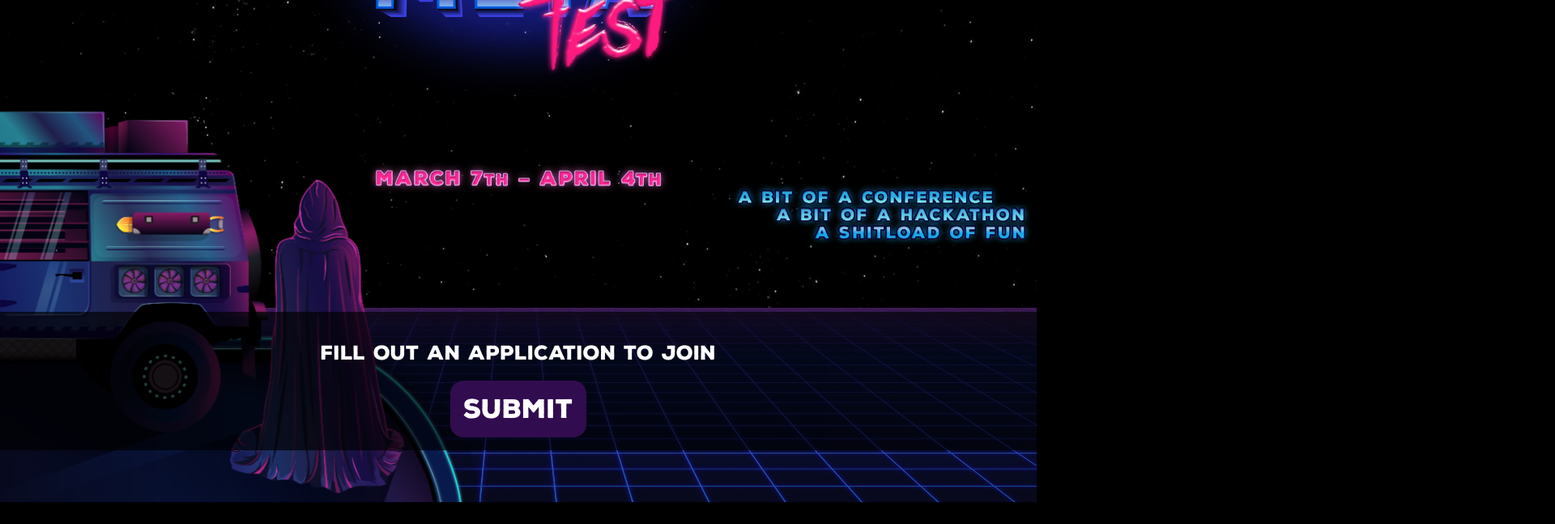
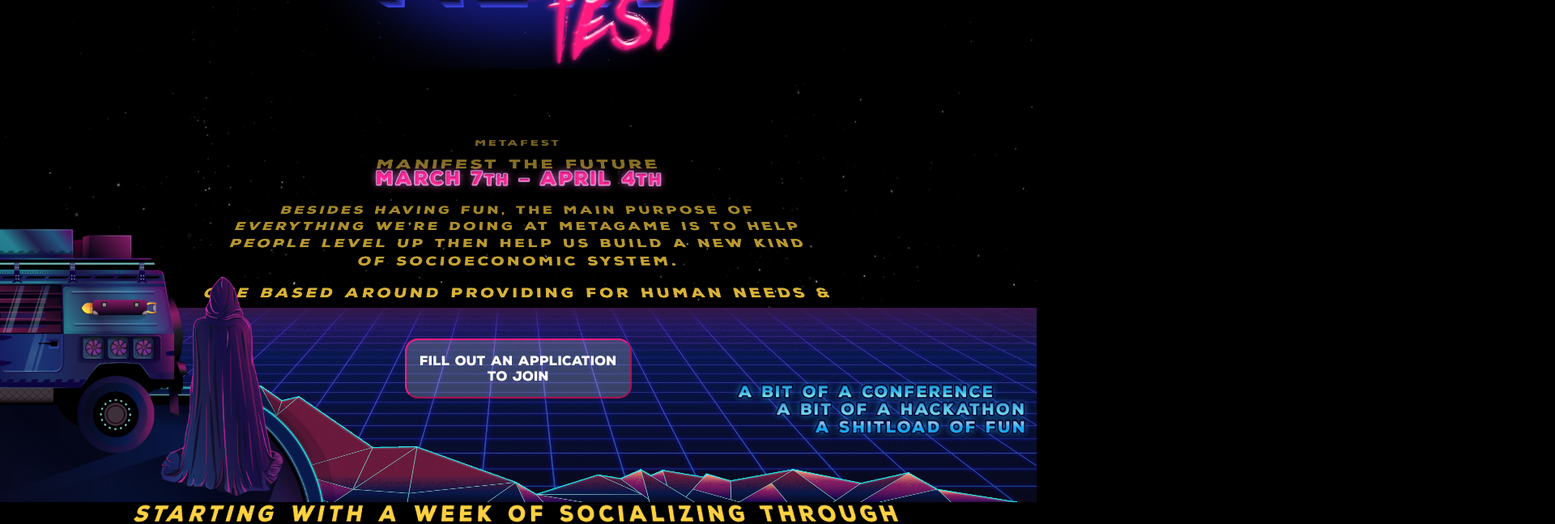
Before and after one commit to MetaFam/interspace.chat, a React (Create React App) app: page / in a window 1280 px wide. Shown: the part 180-827 px from the top of the page at 81% size, 1920 px wide, since content can reach past the window. Before the commit the page ends 800 px from the top, so only its background shows below. Built offline with nearby package versions, Linux system fonts and the light colour scheme.

Commit message:
add crawling text

```diff
--- a/src/App.css
+++ b/src/App.css
@@ -19,7 +19,6 @@
 * {
 	font-family: 'NexaRustSans-Black', sans-serif;
 	font-weight: 800;
-	color: whitesmoke;
 }
 
 body {
--- a/src/components/announcement.js
+++ b/src/components/announcement.js
@@ -2,6 +2,8 @@
 import styled from 'styled-components'
 import { useMediaQuery } from 'react-responsive'
 import { FloatingSpaceContext } from '../contexts/FloatingSpaceContext'
+
+import Crawl from './crawltext/crawltext'
 
 import HeaderImage from '../img/metafest-header.png'
 import Date from '../img/metafest-date.png'
@@ -44,7 +46,6 @@
           style={{
             width: '100vw',
             height: '100vh',
-            overflowY: 'auto',
             display: 'grid',
             placeItems: 'center'
           }}
@@ -65,14 +66,14 @@
           <img
             src={HeaderImage}
             alt='MetaFest'
-            width='100%'
+            width='50%'
             style={{
               position: 'fixed',
               marginLeft: 'auto',
               marginRight: 'auto',
               left: '0',
               right: '0',
-              top: '4rem'
+              top: '5rem'
             }}
           />
           <div>
@@ -99,17 +100,26 @@
               right: '0%',
               marginLeft: 'auto',
               marginRight: 'auto',
-              bottom: '30vh',
-              backgroundColor: '#000000AA',
+              bottom: '25vh',
               padding: '1rem'
             }}
           >
-            <h2 style={{ color: '#fff', fontSize: '2rem', padding: '0.5rem' }}>
-              Fill out an application to join
-            </h2>
-            <StyledLink href='https://form.typeform.com/to/BClVBF4E'>
-              Submit
-            </StyledLink>
+            <a href='https://form.typeform.com/to/BClVBF4E'>
+              <button
+                style={{
+                  backgroundColor: '#ffffff33',
+                  color: '#FFF',
+                  fontSize: '1rem',
+                  padding: '1rem',
+                  borderRadius: '1rem',
+                  borderColor: '#FF1B7F',
+                  borderSize: '3px',
+                  cursor: 'pointer'
+                }}
+              >
+                Fill out an application<br></br> to join
+              </button>
+            </a>
           </div>
           <img
             src={Wanderer}
@@ -140,7 +150,7 @@
             src={Grid}
             alt=''
             width='100%'
-            height='60%'
+            height='30%'
             style={{
               position: 'fixed',
               bottom: '0',
@@ -160,6 +170,19 @@
             }}
           >
             <img
+              src={HeaderImage}
+              alt='MetaFest'
+              width='40%'
+              style={{
+                position: 'relative',
+                marginLeft: 'auto',
+                marginRight: 'auto',
+                left: '0',
+                right: '0',
+                zIndex: '2'
+              }}
+            />
+            <img
               src={Date}
               alt='March 7th - April 4th'
               width='30%'
@@ -168,20 +191,8 @@
                 marginLeft: 'auto',
                 marginRight: 'auto',
                 left: '0',
-                right: '0'
-              }}
-            />
-            <img
-              src={HeaderImage}
-              alt='MetaFest'
-              width='60%'
-              style={{
-                position: 'fixed',
-                marginLeft: 'auto',
-                marginRight: 'auto',
-                left: '0',
                 right: '0',
-                top: '-3rem'
+                zIndex: '2'
               }}
             />
             <div>
@@ -191,10 +202,10 @@
                 width='60%'
                 style={{
                   position: 'absolute',
-                  top: '50%',
+                  top: '80%',
                   right: '0%',
                   width: '30%',
-                  zIndex: '2'
+                  zIndex: '3'
                 }}
               />
             </div>
@@ -206,42 +217,42 @@
                 right: '0%',
                 marginLeft: 'auto',
                 marginRight: 'auto',
-                bottom: '8vh',
-                backgroundColor: '#000000AA',
+                bottom: '14vh',
                 padding: '1rem'
               }}
             >
-              <h2 style={{ color: '#fff' }}>Fill out an application to join</h2>
               <button
                 onClick={() => addFloatingSpace('apply')}
                 style={{
-                  backgroundColor: '#310C4F',
-                  color: '#fff',
-                  fontSize: '2rem',
+                  backgroundColor: '#ffffff33',
+                  color: '#FFF',
+                  fontSize: '1rem',
                   padding: '1rem',
                   borderRadius: '1rem',
-                  border: '0px',
+                  borderColor: '#FF1B7F',
+                  borderSize: '3px',
                   cursor: 'pointer'
                 }}
               >
-                Submit
+                Fill out an application<br></br> to join
               </button>
             </div>
             <img
               src={Wanderer}
               alt=''
-              width='50%'
+              width='35%'
               style={{
                 position: 'absolute',
                 bottom: '0%',
                 left: '0%',
-                zIndex: '1'
+                zIndex: '2'
               }}
             />
             <img
               src={Rocks}
               alt=''
               width='100%'
+              height='20%'
               style={{
                 position: 'absolute',
                 marginLeft: 'auto',
@@ -249,9 +260,10 @@
                 left: '0',
                 right: '0',
                 bottom: '0',
-                zIndex: '0'
+                zIndex: '1'
               }}
             />
+            <Crawl style={{ zIndex: '-2' }} />
             <img
               src={Grid}
               alt=''
--- /dev/null
+++ b/src/components/crawltext/crawltext.css
@@ -0,0 +1,53 @@
+body {
+    overflow: hidden;
+  }
+
+  .fade {
+    position: absolute;
+    width: 100%;
+    height: 80%;
+    top: -30px;
+    background-image: linear-gradient(0deg, transparent, black 75%);
+    z-index: 1;
+  }
+
+  .star-wars {
+    display: flex;
+    justify-content: center;
+    position: relative;
+    height: 100vh;
+    color: #FED141;
+    font-family: 'NexaRustSans-Black', sans-serif;
+    font-size: 200%;
+    font-weight: 600;
+    letter-spacing: 6px;
+    line-height: 150%;
+    perspective: 400px;
+  }
+
+  .crawl {
+    position: relative;
+    top: 9999px;
+    transform-origin: 50% 100%;
+    animation: crawl 80s linear;
+  }
+
+  .crawl > .title {
+    font-size: 90%;
+    text-align: center;
+  }
+
+  .crawl > .title h1 {
+    margin: 0 0 100px;
+  }
+
+  @keyframes crawl {
+    0% {
+      top: 0;
+      transform: rotateX(20deg)  translateZ(0);
+    }
+    100% {
+      top: -6000px;
+      transform: rotateX(25deg) translateZ(-2500px);
+    }
+  }
--- /dev/null
+++ b/src/components/crawltext/crawltext.js
@@ -0,0 +1,59 @@
+import React from 'react'
+import './crawltext.css'
+
+const Crawl = () => {
+  return (
+    <React.Fragment>
+      <div className='fade'></div>
+
+      <section className='star-wars'>
+        <div className='crawl'>
+          <div className='title'>
+            <p>METAFEST</p>
+            <h1>Manifest the Future</h1>
+          </div>
+
+          <p>
+            Besides having fun, the main purpose of everything we’re doing at
+            MetaGame is to help people level up then help us build a new kind of
+            socioeconomic system.
+          </p>
+          <p>
+            One based around providing for human needs & solving problems rather
+            than squeezing the world for ever more profit. Therefore, the talks
+            & workshops will generally be about technologies of the future
+            without leaving out the weird fringes.
+          </p>
+          <h1>Week I</h1>
+          <p>
+            Starting with a week of socializing through things like multiplayer
+            games & speed dating.
+          </p>
+          <h1>Week II</h1>
+          <p>
+            Continuing with a week of talks from metagamers as well as from
+            wider crypto & way outside of crypto.
+          </p>
+          <h1>Week III</h1>
+          <p>
+            Leading up to the launch of Season2 of MetaGame with a concert,
+            going into days of workshops.
+          </p>
+          <h1>Week IV</h1>
+          <p>
+            And finally, culminating in a week & a half of hacking things
+            together.
+          </p>
+          <p>So...</p>
+          <p>
+            Want to do a talk? Run a workshop? Lead a multiplayer game session?
+            Help us manifest MetaFest? Something else entirely?
+          </p>
+          <h1>Yes, I do.</h1>
+        </div>
+      </section>
+    </React.Fragment>
+  )
+}
+
+export default Crawl
```
Also changed, not shown: src/img/metafest-header.gif (added), src/img/metafest-header.png.
